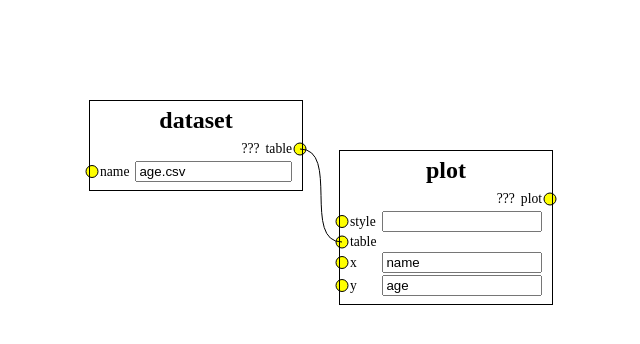
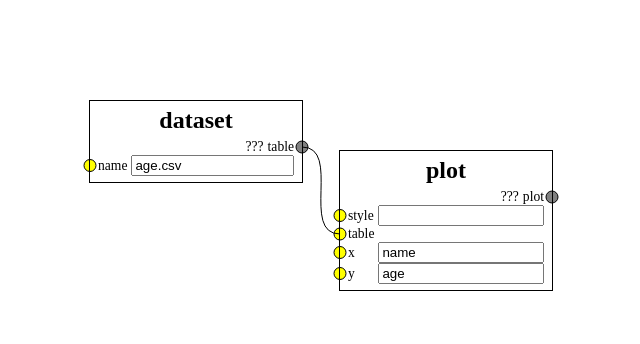
Before and after one commit to remram44/cacheflow, a Vue app in the folder ui/: page / in a window 1280 px wide. Shown: the top 344 px of the page, without its empty margins (11-651 px from the left). Built offline with nearby package versions, Linux system fonts and the light colour scheme.

Commit message:
Send more info than just port position

```diff
--- a/ui/src/components/Canvas.vue
+++ b/ui/src/components/Canvas.vue
@@ -4,13 +4,13 @@
       <Step
         v-for="(step, name) in steps" :key="name"
         :step="step" :name="name"
-        v-on:portposition="setPortPosition"
+        v-on:setport="setPort"
         />
     </div>
     <svg class="canvas">
       <Port
-        v-for="(port, name) in this.portPositions" :key="name"
-        :position="port"
+        v-for="port in this.ports" :key="port.name"
+        :port="port"
         />
       <Connection
         v-for="connection of connections" :key="connection.key"
@@ -54,7 +54,7 @@ export default {
           outputs: ["plot"],
         },
       },
-      portPositions: {},
+      ports: {},
     };
   },
   computed: {
@@ -99,15 +99,15 @@ export default {
               // Compute position of source output port
               let sx = 0, sy = 0;
               let skey = `${source.step}.out.${source.output}`;
-              if(skey in this.portPositions) {
-                [sx, sy] = this.portPositions[skey];
+              if(skey in this.ports) {
+                [sx, sy] = this.ports[skey].position;
               }
 
               // Compute position of destination input port
               let dx = 0, dy = 0;
               let dkey = `${step_id}.in.${input_name}`;
-              if(dkey in this.portPositions) {
-                [dx, dy] = this.portPositions[dkey];
+              if(dkey in this.ports) {
+                [dx, dy] = this.ports[dkey].position;
               }
 
               // Add connection to array
@@ -123,12 +123,11 @@ export default {
     },
   },
   methods: {
-    setPortPosition: function(evt) {
-      let {port, position} = evt;
-      if(position !== undefined) {
-        this.$set(this.portPositions, port, position);
+    setPort: function(port) {
+      if(port.position !== undefined) {
+        this.$set(this.ports, port.name, port);
       } else {
-        this.$delete(this.portPositions, port);
+        this.$delete(this.ports, port.name);
       }
     },
   },
--- a/ui/src/components/Port.vue
+++ b/ui/src/components/Port.vue
@@ -1,14 +1,14 @@
 <template>
   <circle
-    :cx="position[0]"
-    :cy="position[1]"
-    class="input"
+    :cx="port.position[0]"
+    :cy="port.position[1]"
+    :class="port.type"
     />
 </template>
 
 <script>
 export default {
-  props: ['position'],
+  props: ['port'],
 }
 </script>
 
--- a/ui/src/components/Step.vue
+++ b/ui/src/components/Step.vue
@@ -41,25 +41,29 @@ export default {
   },
   methods: {
     updatePortPositions: function() {
+      // Send output port information
       let output_rows = this.$el.querySelectorAll(".outputs tr");
       for(let i = 0; i < output_rows.length; ++i) {
         let rect = output_rows[i].getBoundingClientRect();
         this.$emit(
-          'portposition',
+          'setport',
           {
-            port: `${this.name}.out.${this.step.outputs[i]}`,
+            name: `${this.name}.out.${this.step.outputs[i]}`,
+            type: 'output',
             position: [rect.right + 6, (rect.top + rect.bottom) / 2],
           },
         );
       }
 
+      // Send input port information
       let input_rows = this.$el.querySelectorAll(".inputs tr");
       for(let i = 0; i < input_rows.length; ++i) {
         let rect = input_rows[i].getBoundingClientRect();
         this.$emit(
-          'portposition',
+          'setport',
           {
-            port: `${this.name}.in.${this.inputs[i][0]}`,
+            name: `${this.name}.in.${this.inputs[i][0]}`,
+            type: 'input',
             position: [rect.left - 6, (rect.top + rect.bottom) / 2],
           },
         );
@@ -73,21 +77,23 @@ export default {
     this.$nextTick(this.updatePortPositions);
   },
   beforeDestroy: function() {
+    // Destroy output ports
     for(let output of this.step.outputs) {
       this.$emit(
-        'portposition',
+        'setport',
         {
-          port: `${this.name}.out.${output}`,
+          name: `${this.name}.out.${output}`,
           position: undefined,
         },
       );
     }
 
+    // Destroy input ports
     for(let input of this.inputs) {
       this.$emit(
-        'portposition',
+        'setport',
         {
-          port: `${this.name}.in.${input[0]}`,
+          name: `${this.name}.in.${input[0]}`,
           position: undefined,
         },
       );
@@ -124,6 +130,7 @@ export default {
 .step table.inputs {
   margin-right: auto;
   padding: 0;
+  border-collapse: collapse;
 }
 
 .step table.inputs tr, .step table.inputs td {
@@ -133,6 +140,7 @@ export default {
 .step table.outputs {
   margin-left: auto;
   padding: 0;
+  border-collapse: collapse;
 }
 
 .step table.outputs tr, .step table.outputs td {
```
